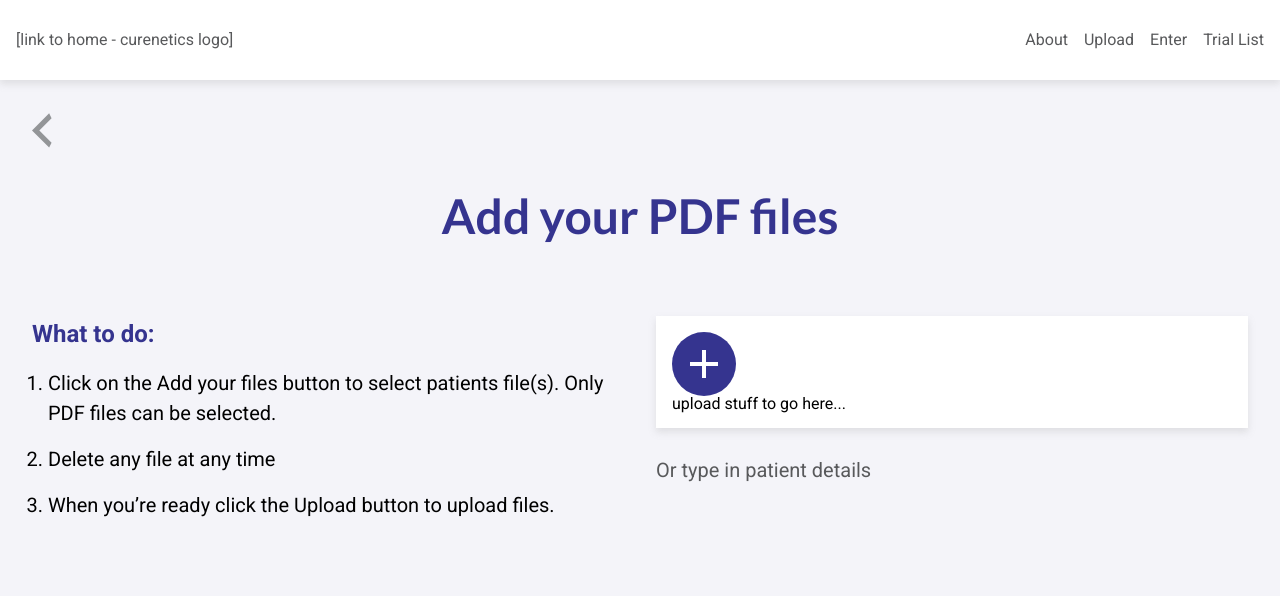
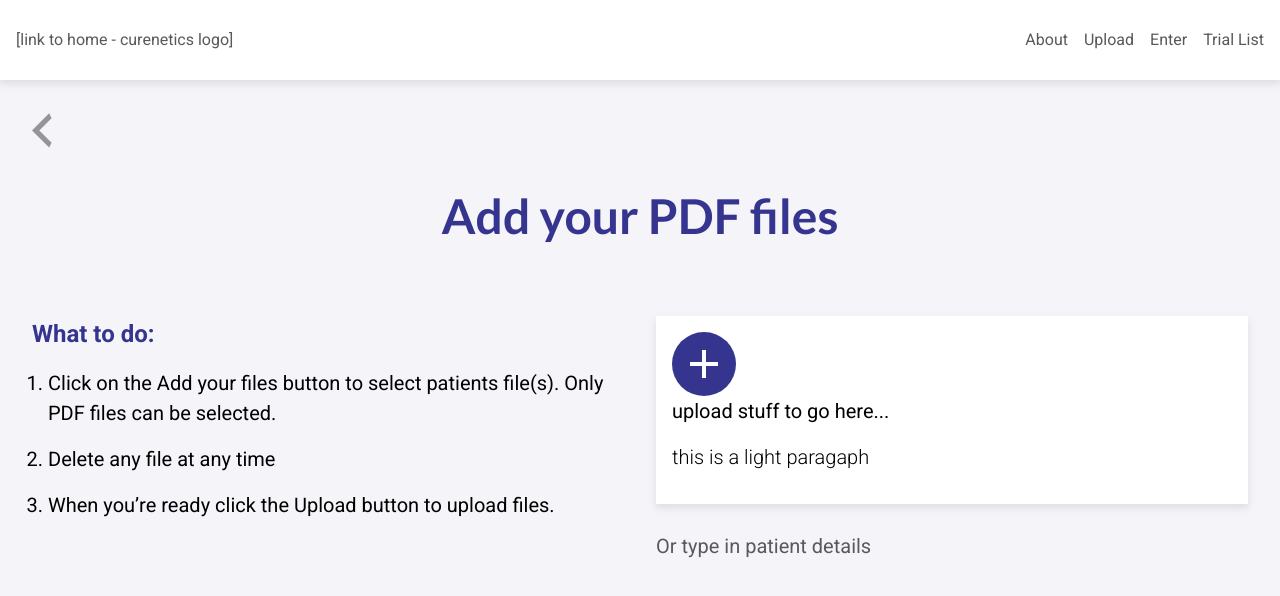
Before and after one commit to yalla-coop/curenetics, a React (Create React App) app: page /upload in a window 1280 px wide. Shown: the top 596 px of the page. Built offline with nearby package versions, Linux system fonts and the light colour scheme.

Commit message:
light paragraph example

```diff
--- a/src/components/pages/upload/index.js
+++ b/src/components/pages/upload/index.js
@@ -8,7 +8,7 @@ import Plus from '../../common/icons/Plus'
 import {
   BreadCrumb, sectionMixin, Header, columnMixin, Article, UploadCard,
  } from '../../common/Layout';
-import { Title, SubHeading, OL, LI } from '../../common/Typography';
+import { Title, SubHeading, Paragraph, OL, LI } from '../../common/Typography';
 import { Crumb, buttonReset, IconButton } from '../../common/Buttons';
 
 import { breakpoint, colors } from '../../../styles/globalStyles';
@@ -83,7 +83,9 @@ const Upload = () => {
               aria-label='Upload PDF'><Plus fill={colors.white} width={48} />
             </UploadButton>
 
-            upload stuff to go here...
+            <Paragraph>upload stuff to go here...</Paragraph>
+            <Paragraph isLight>this is a light paragaph</Paragraph>
+
           </UploadCard>
           <EnterLink to='/enter'>Or type in patient details</EnterLink>
         </UploadColumn>
```
